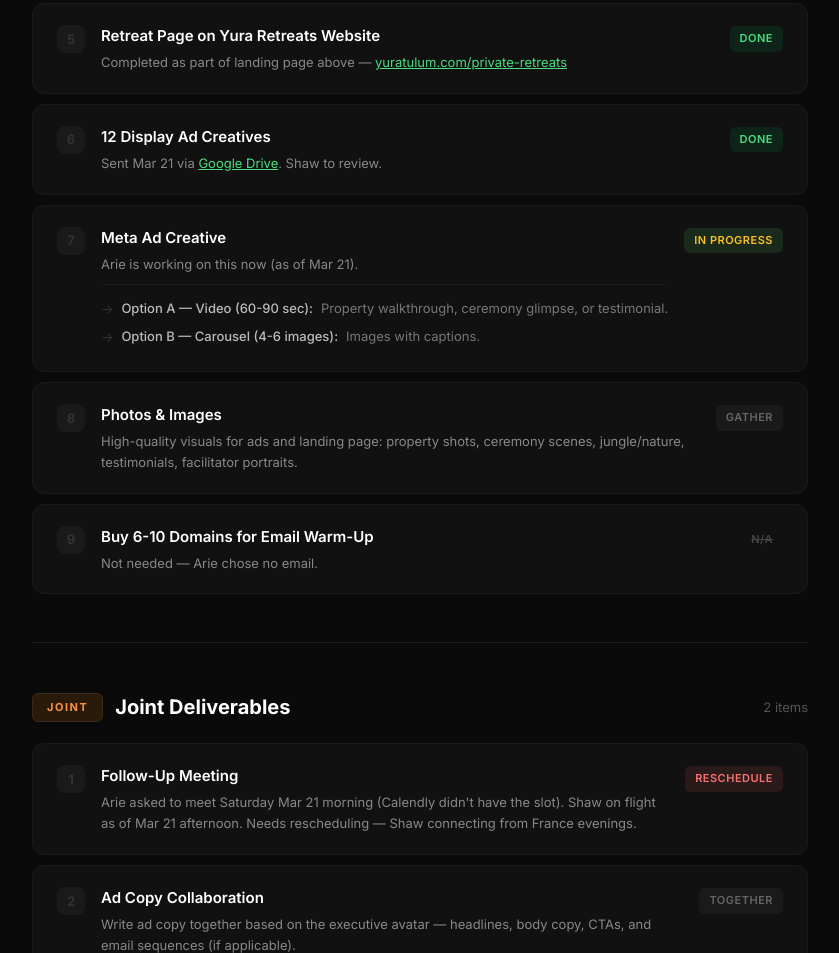
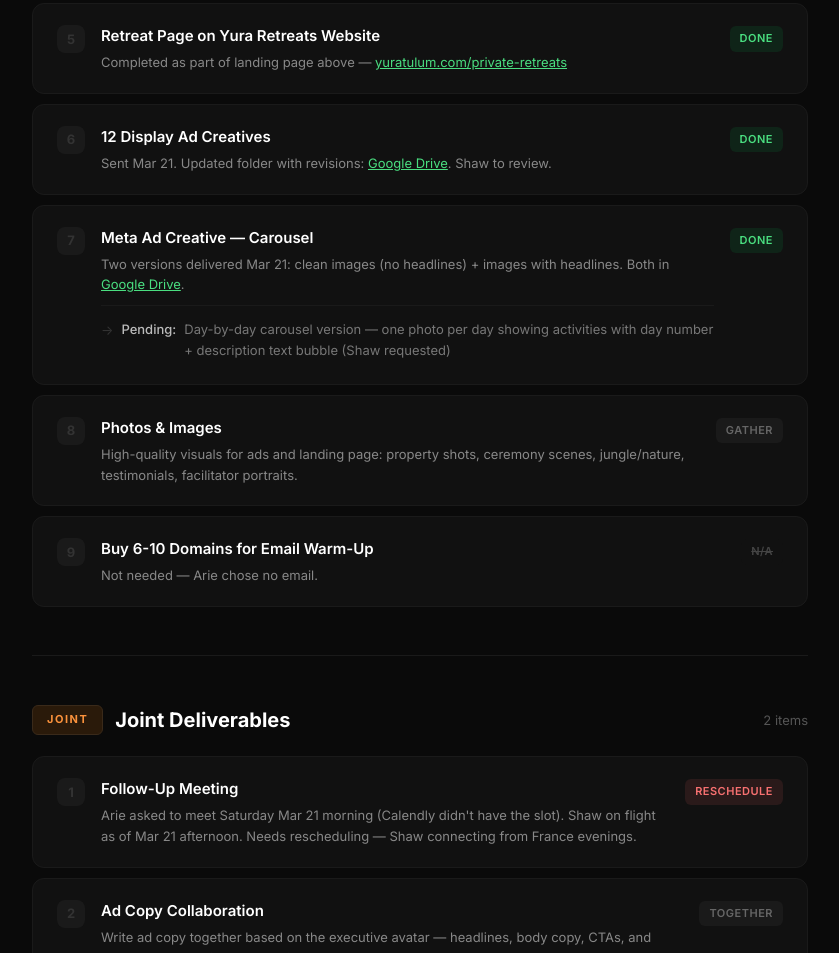
Before and after one commit to ShawCole/EuroTulum_Deliverables, a plain HTML site: page index.html in a window 1280 px wide. Shown: the part 2323-3276 px from the top of the page, without its empty margins (220-1059 px from the left). Drawn offline with Linux system fonts and the light colour scheme.

Commit message:
Meta carousel done (2 versions), update Drive link, add day-by-day carousel as pending request

```diff
--- a/index.html
+++ b/index.html
@@ -483,7 +483,7 @@
       <div class="d-number">6</div>
       <div class="d-content">
         <h3>12 Display Ad Creatives</h3>
-        <p>Sent Mar 21 via <a href="https://drive.google.com/file/d/1Xu27_N1LRqR0syjfxvQlFXraRtHN3KZZ/view?usp=sharing" target="_blank" rel="noopener" style="color:#4ade80;">Google Drive</a>. Shaw to review.</p>
+        <p>Sent Mar 21. Updated folder with revisions: <a href="https://drive.google.com/drive/folders/1QQuoFSQcVFYobZI0emIzY9t1tTxkiTu8?usp=sharing" target="_blank" rel="noopener" style="color:#4ade80;">Google Drive</a>. Shaw to review.</p>
       </div>
       <span class="d-status status-done">Done</span>
     </div>
@@ -491,14 +491,13 @@
     <div class="deliverable">
       <div class="d-number">7</div>
       <div class="d-content">
-        <h3>Meta Ad Creative</h3>
-        <p>Arie is working on this now (as of Mar 21).</p>
+        <h3>Meta Ad Creative &mdash; Carousel</h3>
+        <p>Two versions delivered Mar 21: clean images (no headlines) + images with headlines. Both in <a href="https://drive.google.com/drive/folders/1QQuoFSQcVFYobZI0emIzY9t1tTxkiTu8?usp=sharing" target="_blank" rel="noopener" style="color:#4ade80;">Google Drive</a>.</p>
         <div class="sub-items">
-          <div class="sub-item"><strong>Option A &mdash; Video (60-90 sec):</strong> Property walkthrough, ceremony glimpse, or testimonial.</div>
-          <div class="sub-item"><strong>Option B &mdash; Carousel (4-6 images):</strong> Images with captions.</div>
+          <div class="sub-item"><strong>Pending:</strong> Day-by-day carousel version &mdash; one photo per day showing activities with day number + description text bubble (Shaw requested)</div>
         </div>
       </div>
-      <span class="d-status status-in-progress">In Progress</span>
+      <span class="d-status status-done">Done</span>
     </div>
 
     <div class="deliverable">
```
